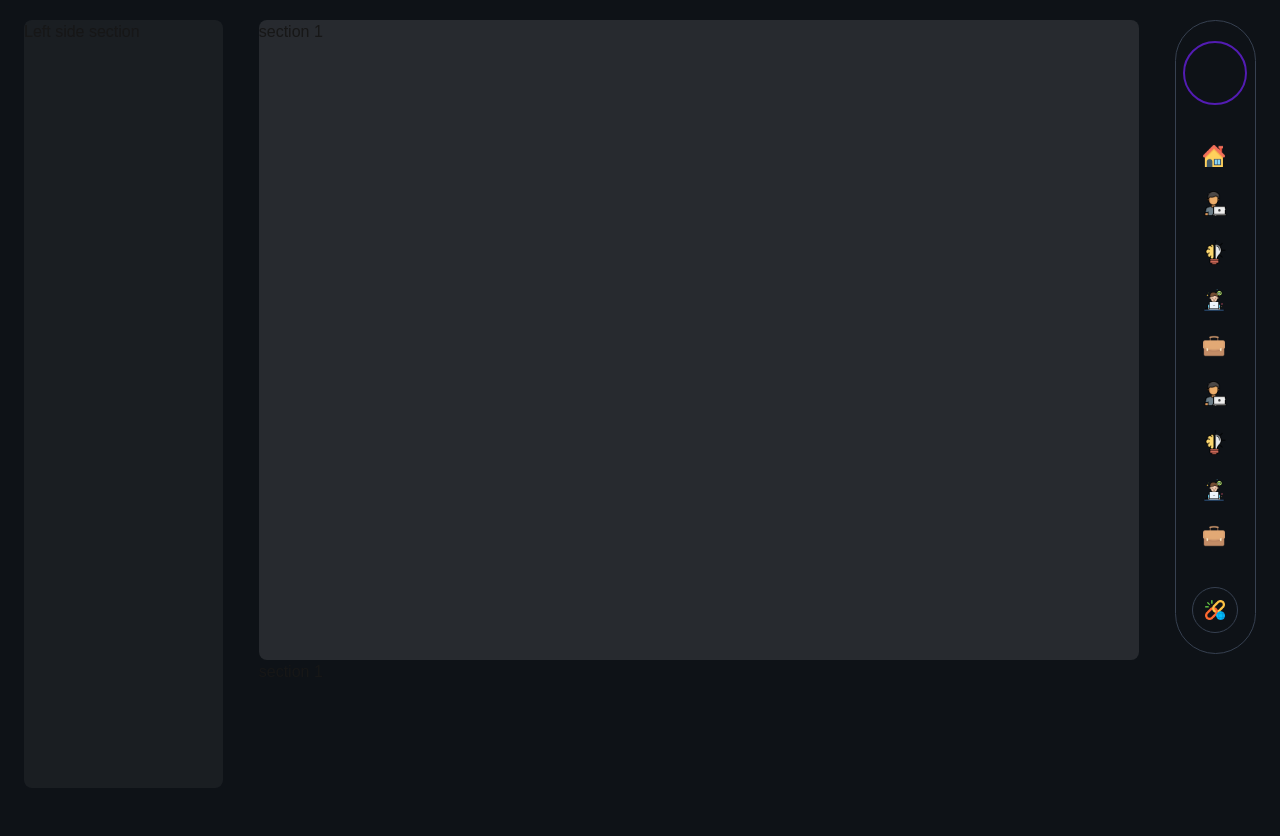
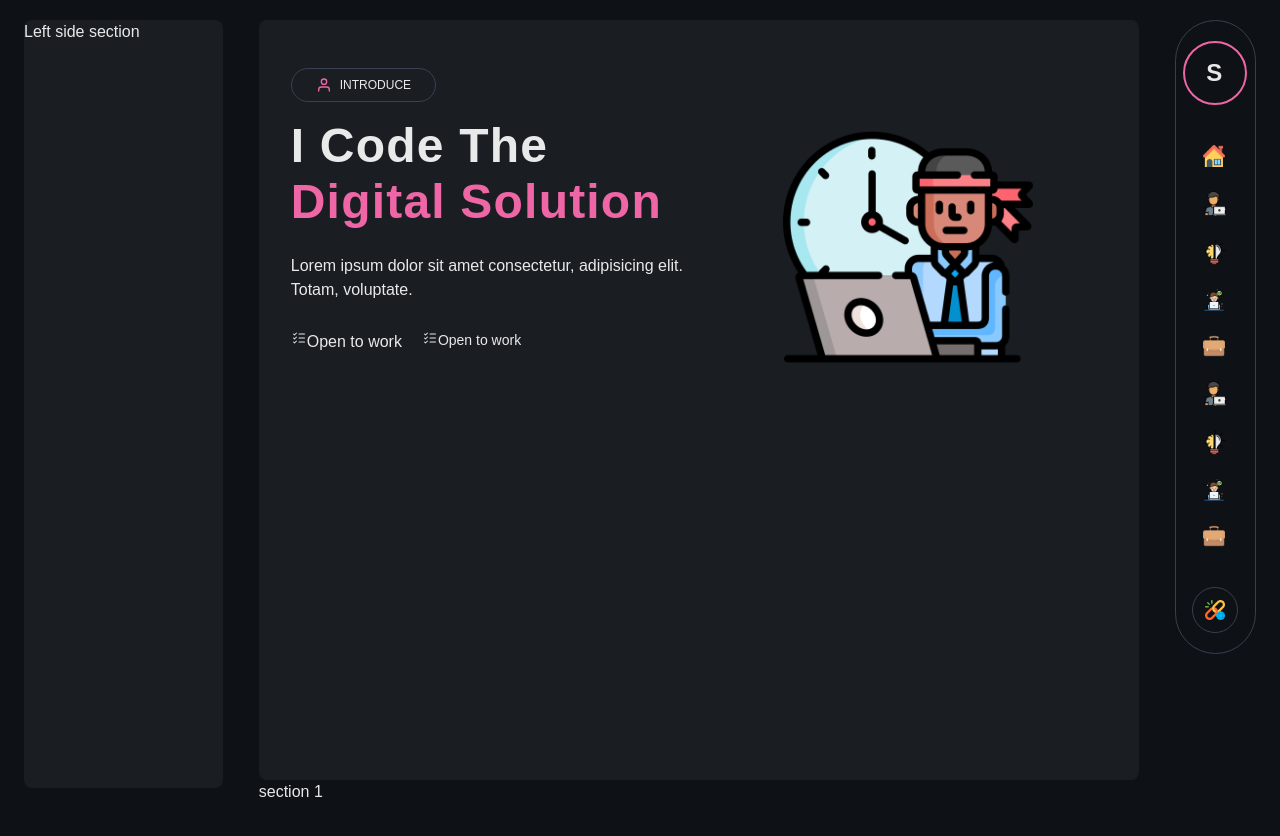
Before and after one commit to saad17shaikh/personal_portfolio, a Next.js app: page / in a window 1280 px wide. Shown: the top 836 px of the page. Built offline with nearby package versions, Linux system fonts and the light colour scheme; a web font is replaced by a local one.

Commit message:
first section

```diff
--- /dev/null
+++ b/app/components/info-section.tsx
@@ -0,0 +1,16 @@
+import React from "react";
+// import { BiHome } from "react-icons/bi";
+import { FiUser } from "react-icons/fi";
+
+const InfoSection = () => {
+  return (
+    <main className="min-h-[95vh] bg-white/5 rounded-lg py-12 px-8">
+      <section className="w-fit rounded-3xl flex gap-2 p-2 px-6 items-center justify-center border border-gray-700">
+        <FiUser />
+        <span className="text-xs">INTRODUCE</span>
+      </section>
+    </main>
+  );
+};
+
+export default InfoSection;
--- a/app/components/right-sidebar.tsx
+++ b/app/components/right-sidebar.tsx
@@ -7,7 +7,9 @@ const RightSideBar = () => {
   return (
     <aside className="h-[96vh] rounded-lg  sticky top-5  w-[9%] my-3 ">
       <section className="bg-transparent border border-gray-700 rounded-full flex items-center justify-center flex-col py-5 w-full space-y-10">
-        <div className="w-16 h-16 border-2 border-primary rounded-full"></div>
+        <div className="w-16 h-16 border-2 border-primary rounded-full flex items-center justify-center ">
+          <span className="text-2xl font-extrabold tracking-widest ">S</span>
+        </div>
         <div className="flex flex-col space-y-6">
           <SideBarIcons
             src="/house.png"
--- /dev/null
+++ b/app/components/section-wrapper.tsx
@@ -0,0 +1,25 @@
+import React from "react";
+
+interface SectionWrapperProps {
+  children: React.ReactNode;
+  main_icon: React.ReactNode;
+  section_name: string;
+}
+
+const SectionWrapper = ({
+  children,
+  main_icon,
+  section_name,
+}: SectionWrapperProps) => {
+  return (
+    <main className="min-h-[95vh] bg-white/5 rounded-lg py-12 px-8 space-y-5">
+      <section className="w-fit rounded-3xl flex gap-2 p-2 px-6 items-center justify-center border border-gray-700">
+        {main_icon}
+        <span className="text-xs">{section_name}</span>
+      </section>
+      <div>{children}</div>
+    </main>
+  );
+};
+
+export default SectionWrapper;
--- a/app/components/sidebar-icons.tsx
+++ b/app/components/sidebar-icons.tsx
@@ -16,7 +16,7 @@ const SideBarIcons = ({ src, height, width }: SideBarIconsProps) => {
         src={src}
         height={height}
         width={width}
-        className="relative group cursor-pointer"
+        className="relative group cursor-pointer hover:scale-105 duration-200 hover:-translate-y-0.5"
       />
       <div className="px-3 py-1  absolute  top-0 right-8 text-xs rounded-lg border border-gray-600 group-hover:bg- hidden group-hover:block duration-300 uppercase bg-[#0e1217]">
         Hello
--- a/app/layout.tsx
+++ b/app/layout.tsx
@@ -19,7 +19,7 @@ export default function RootLayout({
 }>) {
   return (
     <html lang="en">
-      <body className={`${inter.className} antialiased`}>{children}</body>
+      <body className={`${inter.className} antialiased text-white/90`}>{children}</body>
     </html>
   );
 }
--- a/app/page.tsx
+++ b/app/page.tsx
@@ -1,4 +1,8 @@
+import Image from "next/image";
 import RightSideBar from "./components/right-sidebar";
+import SectionWrapper from "./components/section-wrapper";
+import { FiUser } from "react-icons/fi";
+import { PiListChecks } from "react-icons/pi";
 
 export default function Home() {
   return (
@@ -10,9 +14,44 @@ export default function Home() {
         </aside>
         {/* Center section */}
         <section className=" min-h-screen w-full grid grid-cols-1 py-5 px-4">
-          <section className="min-h-[80vh] bg-white/10 rounded-lg">
-            section 1
-          </section>
+          <SectionWrapper
+            main_icon={<FiUser className="text-primary" />}
+            section_name="INTRODUCE"
+          >
+            <section className="grid grid-cols-2 gap-5">
+              <div className="space-y-7">
+                <div className="space-y-2">
+                  <p className="capitalize font-extrabold text-5xl tracking-wide">
+                    I Code The
+                  </p>
+                  <p className="font-extrabold text-5xl tracking-wide text-primary">
+                    Digital Solution
+                  </p>
+                </div>
+                <div className="">
+                  <p className="text-white/90 ">
+                    Lorem ipsum dolor sit amet consectetur, adipisicing elit.
+                    Totam, voluptate.
+                  </p>
+                </div>
+                <div className="flex gap-5">
+                  <div className="flex">
+                    <PiListChecks />
+                    <p className="">Open to work</p>
+                  </div>
+                  <div className="flex">
+                    <PiListChecks />
+                    <p className="text-sm">Open to work</p>
+                  </div>
+                </div>
+              </div>
+
+              <div className="flex items-center justify-center h-full w-full  ">
+                <Image alt="" src={"/hard-work.png"} height={250} width={250} />
+              </div>
+            </section>
+          </SectionWrapper>
+
           <section className="min-h-[80vh]">section 1</section>
           <section className="min-h-[80vh]">section 1</section>
           <section className="min-h-[80vh]">section 1</section>
--- a/tailwind.config.ts
+++ b/tailwind.config.ts
@@ -11,7 +11,7 @@ const config: Config = {
       colors: {
         background: "var(--background)",
         foreground: "var(--foreground)",
-        "primary":"#531CB3"
+        "primary":"#EE66A6"
       },
     },
   },
```
